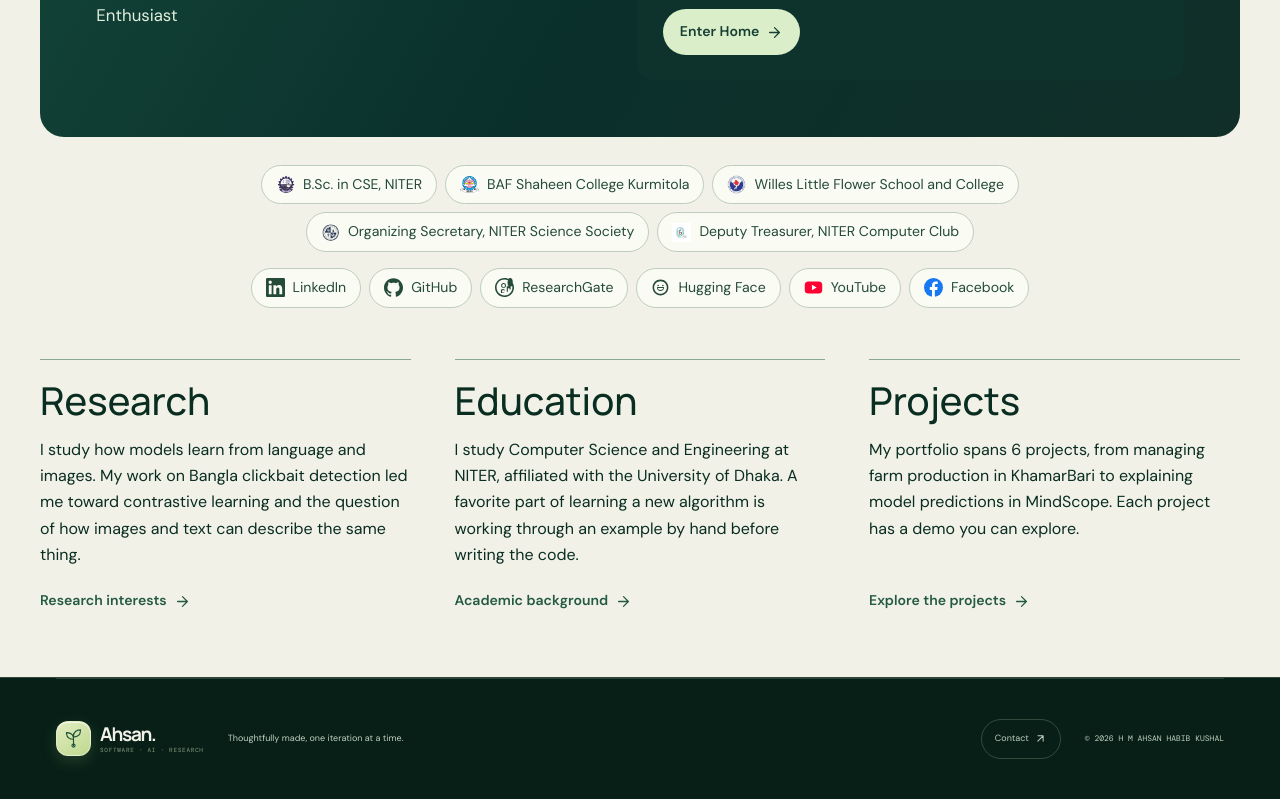
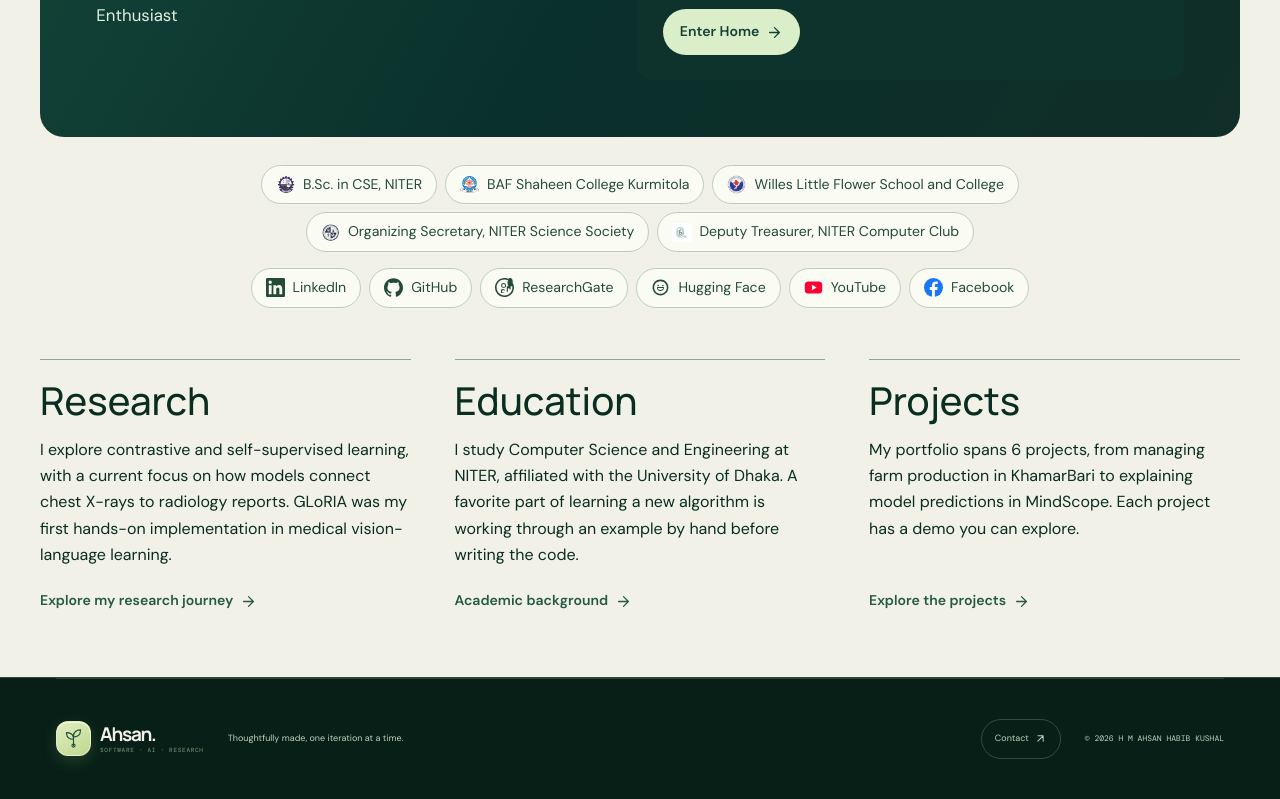
Before and after one commit to AhsanCS64/Ahsan_Portfolio, a React (Vite) app in the folder Frontend/: page / in a window 1280 px wide. Shown: the part 790-1589 px from the top of the page. Built offline with nearby package versions, Linux system fonts and the light colour scheme.

Commit message:
Updated Overview Page

```diff
--- a/Frontend/src/pages/OverviewPage.jsx
+++ b/Frontend/src/pages/OverviewPage.jsx
@@ -27,7 +27,12 @@ const profiles = [
 ];
 
 const chapters = [
-  { title: "Research", text: "I study how models learn from language and images. My work on Bangla clickbait detection led me toward contrastive learning and the question of how images and text can describe the same thing.", to: "/about", link: "Research interests" },
+  {
+    title: "Research",
+    text: "I explore contrastive and self-supervised learning, with a current focus on how models connect chest X-rays to radiology reports. GLoRIA was my first hands-on implementation in medical vision-language learning.",
+    to: "/research",
+    link: "Explore my research journey",
+  },
   { title: "Education", text: "I study Computer Science and Engineering at NITER, affiliated with the University of Dhaka. A favorite part of learning a new algorithm is working through an example by hand before writing the code.", to: "/education", link: "Academic background" },
   { title: "Projects", text: "My portfolio spans " + projects.length + " projects, from managing farm production in KhamarBari to explaining model predictions in MindScope. Each project has a demo you can explore.", to: "/work", link: "Explore the projects" },
 ];
```
